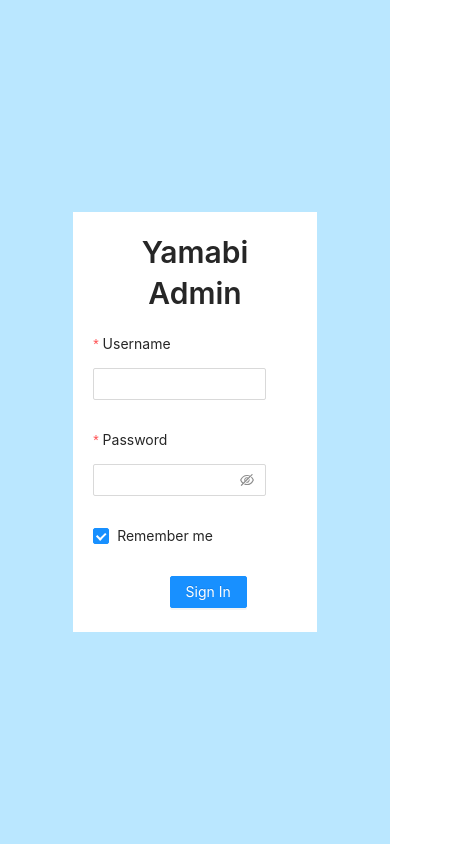
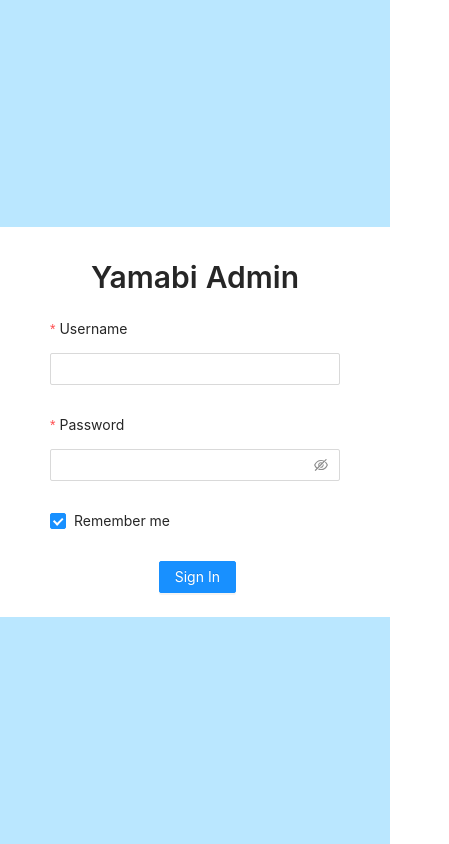
Before and after one commit to thanhtaimrjoe/Yamabi, a React (Create React App) app: page / in a window 390 px wide. Shown: the whole page, 449 px wide, since content can reach past the window. Built offline with nearby package versions, Linux system fonts and the light colour scheme.

Commit message:
Responsive

```diff
--- a/src/components/product-info/ProductInfo.js
+++ b/src/components/product-info/ProductInfo.js
@@ -1,4 +1,4 @@
-import React, { useEffect } from "react";
+import React from "react";
 //ant design
 import { Button, Col, Image, Row, Space, Typography } from "antd";
 import { DeleteFilled, EditFilled } from "@ant-design/icons";
@@ -10,7 +10,7 @@ function ProductInfo(props) {
   //props
   const { product } = props;
 
-  const { height, width } = useWindowDimensions();
+  const { width } = useWindowDimensions();
 
   //show dialog
   const onShowProductDialog = () => {
@@ -28,7 +28,11 @@ function ProductInfo(props) {
         <Image src={product.image} />
       </Col>
       <Col xxl={18} xl={17} lg={18} md={17} xs={24}>
-        <Space direction="vertical" style={{display: 'flex', marginTop: '20px'}} align={width <= 576 && 'center'}>
+        <Space
+          direction="vertical"
+          style={{ display: "flex", marginTop: "20px" }}
+          align={width <= 576 && "center"}
+        >
           <Title level={3}>{product.name}</Title>
           <Text>
             <Text strong>Genres:</Text> {product.categoryName}
--- a/src/pages/category/CategoryPage.js
+++ b/src/pages/category/CategoryPage.js
@@ -1,7 +1,16 @@
 import React, { useEffect, useState } from "react";
 import { useDispatch, useSelector } from "react-redux";
 //ant design
-import { Layout, Modal, Button, Space, Input, notification } from "antd";
+import {
+  Layout,
+  Modal,
+  Button,
+  Space,
+  Input,
+  notification,
+  Row,
+  Col,
+} from "antd";
 import { ExclamationCircleOutlined, PlusOutlined } from "@ant-design/icons";
 //actions
 import {
@@ -14,6 +23,7 @@ import {
 import MenuBar from "../../components/menu-bar/MenuBar";
 import CategoryModal from "../../components/modal/CategoryModal";
 import CategoryTable from "../../components/category-table/CategoryTable";
+import useWindowDimensions from "../../components/dimension/Dimension";
 
 const { Content } = Layout;
 const { confirm } = Modal;
@@ -24,6 +34,8 @@ function CategoryPage(props) {
   const [isModalVisible, setIsModalVisible] = useState(false);
   const [category, setCategory] = useState();
   const [searchParam, setSearchParam] = useState();
+
+  const { width } = useWindowDimensions();
 
   //redux - state
   var categories = useSelector((state) => state.categories);
@@ -107,14 +119,16 @@ function CategoryPage(props) {
   return (
     <Layout>
       <MenuBar />
-      <Content style={{ padding: "0 150px", minHeight: "93vh" }}>
+      <Content style={{ minHeight: "93vh" }}>
+        <Row justify="center">
+          <Col md={20}>
             <Space style={{ margin: "25px 0 25px 0" }}>
               <Search
                 placeholder="Search category..."
                 enterButton="Search"
                 size="large"
-            style={{ width: 500 }}
                 onSearch={onSearch}
+                style={width > 576 ? { width: 500 } : null}
               />
               <Button
                 type="primary"
@@ -139,6 +153,8 @@ function CategoryPage(props) {
                 onSave={onSave}
               />
             )}
+          </Col>
+        </Row>
       </Content>
     </Layout>
   );
--- a/src/pages/product-detail/ProductDetailPage.js
+++ b/src/pages/product-detail/ProductDetailPage.js
@@ -46,7 +46,7 @@ import { ExclamationCircleOutlined, PlusOutlined } from "@ant-design/icons";
 import { actFetchCategoriesRequest } from "../../actions/category";
 import ProductOverview from "../../components/product-overview/ProductOverview";
 
-const { Content, Footer } = Layout;
+const { Content } = Layout;
 const { Title } = Typography;
 const { confirm } = Modal;
 
@@ -335,7 +335,7 @@ function ProductDetailPage(props) {
       <Content>
         <Row justify="center" style={{ minHeight: "87.5vh" }}>
           <Col
-          xxl={15}
+            xxl={15}
             xl={18}
             lg={20}
             xs={24}
--- a/src/pages/product/ProductPage.js
+++ b/src/pages/product/ProductPage.js
@@ -10,6 +10,8 @@ import {
   Menu,
   Space,
   notification,
+  Row,
+  Col,
 } from "antd";
 import {
   actAddNewProductRequest,
@@ -21,6 +23,7 @@ import { actFetchCategoriesRequest } from "../../actions/category";
 import MenuBar from "../../components/menu-bar/MenuBar";
 import ProductModal from "../../components/modal/ProductModal";
 import ProductTable from "../../components/product-table/ProductTable";
+import useWindowDimensions from "../../components/dimension/Dimension";
 
 const { Content } = Layout;
 const { Search } = Input;
@@ -30,6 +33,8 @@ function ProductPage(props) {
   const [searchParam, setSearchParam] = useState();
   const [categoryFilter, setCategoryFilter] = useState();
   const [isProductModalVisible, setIsProductModalVisible] = useState(false);
+
+  const { width } = useWindowDimensions();
 
   //redux - state
   const categories = useSelector((state) => state.categories);
@@ -113,14 +118,16 @@ function ProductPage(props) {
   return (
     <Layout>
       <MenuBar />
-      <Content style={{ padding: "0 150px", minHeight: "93vh" }}>
+      <Content style={{ minHeight: "93vh" }}>
+        <Row justify="center">
+          <Col md={20}>
             <Space style={{ margin: "25px 0 25px 0" }}>
               <Search
                 placeholder="Search category..."
                 enterButton="Search"
                 size="large"
-            style={{ width: 500 }}
                 onSearch={onSearch}
+                style={width > 768 ? { width: 500 } : null}
               />
               <Button
                 type="primary"
@@ -145,6 +152,8 @@ function ProductPage(props) {
                 onProductSave={onProductSave}
               />
             )}
+          </Col>
+        </Row>
       </Content>
     </Layout>
   );
--- a/src/pages/sign-in/SignInPage.js
+++ b/src/pages/sign-in/SignInPage.js
@@ -13,17 +13,19 @@ import {
   message,
   Row,
   Typography,
+  Layout,
 } from "antd";
 import { blue } from "@ant-design/colors";
-import useWindowDimensions from '../../components/dimension/Dimension'
+import useWindowDimensions from "../../components/dimension/Dimension";
 
 const { Title } = Typography;
+const { Content } = Layout;
 
 function SignInPage(props) {
   //state
   const [isRemember, setIsRemember] = useState(false);
 
-  const { height, width } = useWindowDimensions();
+  const { width } = useWindowDimensions();
 
   //navigate
   const navigate = useNavigate();
@@ -64,18 +66,30 @@ function SignInPage(props) {
   const onFinishFailed = (errorInfo) => {};
 
   return (
+    <Content>
       <Row
-      justify="center"
+        justify="center"
         align="middle"
-        style={{ height: "100vh", width: '100%', backgroundColor: blue[1] }}
+        style={{ height: "100vh", backgroundColor: blue[1] }}
       >
         <Col
+          xxl={10}
           xl={10}
           lg={12}
           md={14}
           sm={20}
-          xs={15}
-          style={{ backgroundColor: "white", padding: "20px 20px 0px 20px" }}
+          style={
+            width >= 1884
+              ? {
+                  backgroundColor: "white",
+                  padding: "30px 50px 0px 50px",
+                  maxWidth: "30%",
+                }
+              : {
+                  backgroundColor: "white",
+                  padding: "30px 50px 0px 50px",
+                }
+          }
         >
           <Form
             name="basic"
@@ -90,7 +104,6 @@ function SignInPage(props) {
             <Form.Item
               label="Username"
               name="username"
-              style={width <= 480 && {width: '85%'}}
               rules={[
                 { required: true, message: "Please input your username!" },
               ]}
@@ -100,7 +113,6 @@ function SignInPage(props) {
             <Form.Item
               label="Password"
               name="password"
-              style={width <= 480 && {width: '85%'}}
               rules={[
                 { required: true, message: "Please input your password!" },
               ]}
@@ -122,6 +134,7 @@ function SignInPage(props) {
           </Form>
         </Col>
       </Row>
+    </Content>
   );
 }
 
```
Lines whose indentation alone changed are shown as unchanged.
